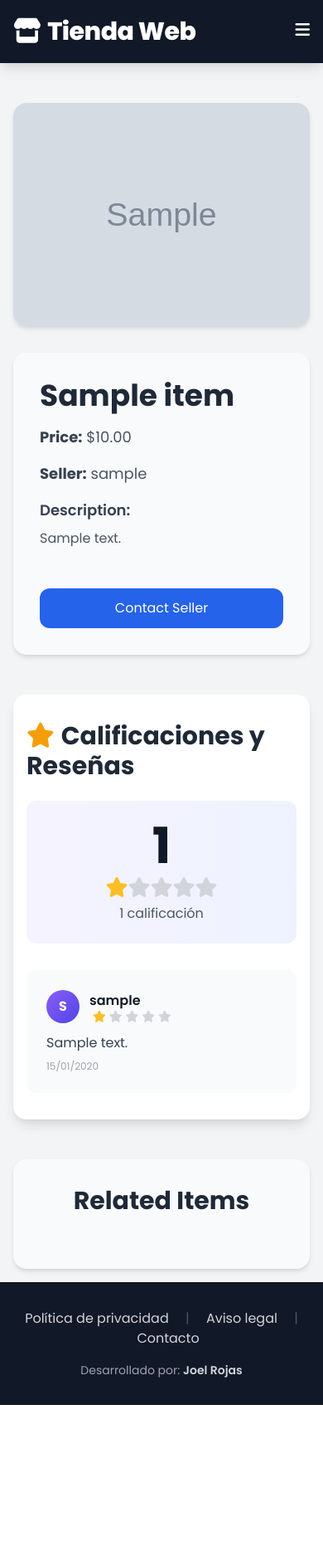
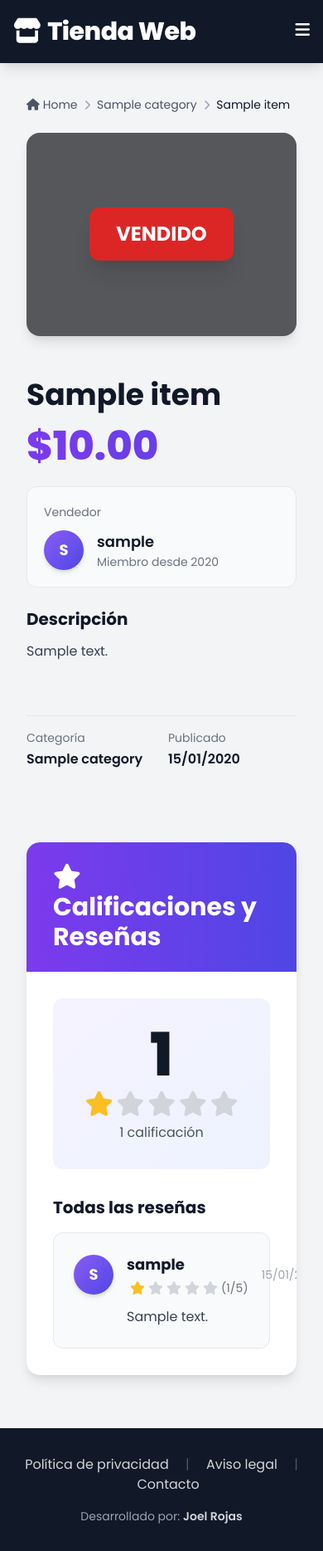
Before and after one commit to xtaxx12/Marketplace, a Django app: page /items/1/ in a window 390 px wide. Shown: the whole page at 83% size. Before the commit the page ends 1693 px from the top, so only its background shows below. Run offline with Django 4.2, Linux system fonts and the light colour scheme; tables that the repository leaves empty hold one stand-in row (values such as "Sample post"); grey boxes marked "Sample" are stand-in pictures.

Commit message:
feat(templates): Enhance item detail page and fix URL routing
- Update dashboard index template to use correct 'item:new' URL name instead of 'item:create'
- Redesign item detail page with improved layout and visual hierarchy
- Add breadcrumb navigation for better user navigation flow
- Implement responsive grid layout with separate image and details sections
- Add seller information card with avatar and member since date
- Enhance product description section with better typography
- Add "VENDIDO" (sold) overlay badge for sold items
- Improve action buttons with better styling and icons for edit/delete operations
- Add contact seller button with gradient styling for non-owners
- Reorganize product information with category and additional details grid
- Improve overall UX with better spacing, shadows, and visual feedback

```diff
--- a/dashboard/templates/dashboard/index.html
+++ b/dashboard/templates/dashboard/index.html
@@ -66,7 +66,7 @@
         <div class="text-center py-12">
             <p class="text-xl font-semibold text-gray-700">You don’t have any items yet.</p>
             <a
-                href="{% url 'item:create' %}"
+                href="{% url 'item:new' %}"
                 class="mt-6 inline-block px-8 py-3 text-lg font-medium text-white bg-blue-600 hover:bg-blue-700 rounded-lg transition duration-300"
             >
                 Add Your First Item
--- a/item/templates/item/detail.html
+++ b/item/templates/item/detail.html
@@ -4,126 +4,209 @@
 {% block title %}{{ item.name }}{% endblock %}
 
 {% block content %}
-<div class="grid grid-cols-1 md:grid-cols-2 lg:grid-cols-5 gap-8 mt-8">
-    <!-- Imagen principal -->
-    <div class="md:col-span-3 lg:col-span-3">
-        <img src="{{ item.image.url }}" alt="{{ item.name }}" class="w-full rounded-2xl shadow-md">
+<div class="max-w-7xl mx-auto px-4 py-6">
+    <!-- Breadcrumbs -->
+    <nav class="mb-6">
+        <ol class="flex items-center space-x-2 text-sm text-gray-600">
+            <li>
+                <a href="{% url 'core:index' %}" class="hover:text-purple-600 transition">
+                    <i class="fas fa-home mr-1"></i>Home
+                </a>
+            </li>
+            <li><i class="fas fa-chevron-right text-xs text-gray-400"></i></li>
+            <li>
+                <a href="{% url 'item:items' %}?category={{ item.category.id }}" class="hover:text-purple-600 transition">
+                    {{ item.category.name }}
+                </a>
+            </li>
+            <li><i class="fas fa-chevron-right text-xs text-gray-400"></i></li>
+            <li class="text-gray-900 font-medium truncate">{{ item.name }}</li>
+        </ol>
+    </nav>
+
+    <!-- Contenido Principal -->
+    <div class="grid grid-cols-1 lg:grid-cols-2 gap-12">
+        <!-- Imagen del Producto -->
+        <div class="space-y-4">
+            <div class="relative aspect-square rounded-2xl overflow-hidden shadow-lg bg-gray-100">
+                {% if item.is_sold %}
+                <div class="absolute inset-0 bg-black bg-opacity-60 flex items-center justify-center z-10">
+                    <span class="bg-red-600 text-white px-8 py-4 rounded-xl font-bold text-2xl shadow-xl">
+                        VENDIDO
+                    </span>
+                </div>
+                {% endif %}
+                <img src="{{ item.image.url }}" alt="{{ item.name }}" class="w-full h-full object-cover">
+            </div>
         </div>
 
-    <!-- Información del producto -->
-    <div class="md:col-span-2 lg:col-span-2 p-8 bg-gray-50 rounded-2xl shadow-md">
-        <h1 class="mb-4 text-4xl font-bold text-gray-800">{{ item.name }}</h1>
-        <p class="mb-4 text-lg text-gray-600"><strong class="text-gray-700">Price:</strong> {{ item.price|format_price }}</p>
-        <p class="mb-4 text-lg text-gray-600"><strong class="text-gray-700">Seller:</strong> {{ item.created_by.username }}</p>
+        <!-- Detalles del Producto -->
+        <div class="space-y-6">
+            <!-- Título y Precio -->
+            <div>
+                <h1 class="text-4xl lg:text-5xl font-bold text-gray-900 mb-4 leading-tight">
+                    {{ item.name }}
+                </h1>
+                <div class="text-5xl font-extrabold bg-gradient-to-r from-purple-600 to-indigo-600 bg-clip-text text-transparent mb-6">
+                    {{ item.price|format_price }}
+                </div>
+            </div>
 
+            <!-- Ficha del Vendedor -->
+            <div class="bg-gray-50 rounded-xl p-5 border border-gray-200">
+                <p class="text-sm text-gray-500 mb-3 font-medium">Vendedor</p>
+                <div class="flex items-center space-x-4">
+                    <div class="w-12 h-12 rounded-full bg-gradient-to-br from-purple-500 to-indigo-600 flex items-center justify-center text-white font-bold text-lg shadow-md">
+                        {{ item.created_by.username|slice:":1"|upper }}
+                    </div>
+                    <div>
+                        <p class="font-semibold text-gray-900 text-lg">{{ item.created_by.username }}</p>
+                        <p class="text-sm text-gray-500">Miembro desde {{ item.created_by.date_joined|date:"Y" }}</p>
+                    </div>
+                </div>
+            </div>
+
+            <!-- Descripción -->
             {% if item.description %}
-            <div class="mb-6">
-                <h2 class="text-lg font-semibold text-gray-700">Description:</h2>
-                <p class="text-gray-600 mt-2">{{ item.description }}</p>
+            <div class="space-y-3">
+                <h2 class="text-xl font-bold text-gray-900">Descripción</h2>
+                <p class="text-gray-700 leading-relaxed">{{ item.description }}</p>
             </div>
             {% endif %}
 
             <!-- Acciones -->
+            <div class="pt-4 space-y-4">
                 {% if request.user == item.created_by %}
-            <div class="mt-6 bg-white p-6 rounded-xl shadow-md">
-                <p class="text-gray-700 font-semibold">This is your item!</p>
-                <div class="flex space-x-4 mt-4">
+                    <!-- Botones de Administración -->
+                    <div class="flex flex-wrap gap-3">
                         <a href="{% url 'item:edit' item.id %}"
-                        class="inline-block px-6 py-3 text-white bg-green-500 hover:bg-green-600 rounded-xl font-medium transition">
-                        Edit
+                           class="flex-1 min-w-[140px] px-6 py-3 bg-gray-200 text-gray-800 rounded-lg font-semibold hover:bg-gray-300 transition text-center">
+                            <i class="fas fa-edit mr-2"></i>Editar
                         </a>
                         <a href="{% url 'item:delete' item.id %}"
-                        class="inline-block px-6 py-3 text-white bg-red-500 hover:bg-red-600 rounded-xl font-medium transition">
-                        Delete
+                           class="flex-1 min-w-[140px] px-6 py-3 bg-red-50 text-red-600 rounded-lg font-semibold hover:bg-red-100 transition text-center">
+                            <i class="fas fa-trash mr-2"></i>Eliminar
                         </a>
                     </div>
+                {% else %}
+                    {% if not item.is_sold %}
+                    <!-- Botón de Contactar -->
+                    <a href="{% url 'conversation:new' item.id %}"
+                       class="block w-full px-8 py-4 bg-gradient-to-r from-purple-600 to-indigo-600 text-white rounded-xl font-bold text-lg text-center hover:from-purple-700 hover:to-indigo-700 transition shadow-lg hover:shadow-xl">
+                        <i class="fas fa-comment-dots mr-2"></i>Contactar al Vendedor
+                    </a>
+                    {% endif %}
+                {% endif %}
             </div>
-        {% else %}
-            <a href="{% url 'conversation:new' item.id %}"
-                class="inline-block w-full sm:w-auto px-6 py-3 mt-6 text-white bg-blue-600 hover:bg-blue-700 rounded-xl font-medium text-center transition">
-                Contact Seller
+
+            <!-- Información Adicional -->
+            <div class="grid grid-cols-2 gap-4 pt-4 border-t border-gray-200">
+                <div>
+                    <p class="text-sm text-gray-500 mb-1">Categoría</p>
+                    <p class="font-semibold text-gray-900">{{ item.category.name }}</p>
+                </div>
+                <div>
+                    <p class="text-sm text-gray-500 mb-1">Publicado</p>
+                    <p class="font-semibold text-gray-900">{{ item.created_at|date:"d/m/Y" }}</p>
+                </div>
+            </div>
+        </div>
+    </div>
+</div>
+
+<!-- Sección de Calificaciones -->
+<div class="max-w-7xl mx-auto px-4 mt-16 mb-12" x-data="ratingsApp()">
+    <div class="bg-white rounded-2xl shadow-lg overflow-hidden">
+        <!-- Header -->
+        <div class="bg-gradient-to-r from-purple-600 to-indigo-600 px-8 py-6">
+            <div class="flex items-center justify-between">
+                <h2 class="text-3xl font-bold text-white">
+                    <i class="fas fa-star mr-3"></i>Calificaciones y Reseñas
+                </h2>
+
+                {% if request.user.is_authenticated and request.user != item.created_by and not item.is_sold %}
+                <a href="{% url 'core:add_rating' item.id %}"
+                   class="px-6 py-3 bg-white text-purple-600 rounded-lg font-semibold hover:bg-gray-100 transition-all duration-200 shadow-md">
+                    <i class="fas fa-plus mr-2"></i>Calificar
                 </a>
                 {% endif %}
             </div>
         </div>
 
-<!-- Sección de Calificaciones -->
-<div class="mt-12 px-4 py-8 bg-white rounded-2xl shadow-lg" x-data="ratingsApp()">
-    <div class="flex items-center justify-between mb-6">
-        <h2 class="text-3xl font-bold text-gray-800">
-            <i class="fas fa-star text-yellow-500 mr-2"></i>Calificaciones y Reseñas
-        </h2>
-
-        {% if request.user.is_authenticated and request.user != item.created_by %}
-        <a href="{% url 'core:add_rating' item.id %}"
-           class="px-6 py-3 bg-gradient-to-r from-purple-500 to-indigo-600 text-white rounded-lg font-semibold hover:from-purple-600 hover:to-indigo-700 transition-all duration-200 shadow-md">
-            <i class="fas fa-plus mr-2"></i>Calificar
-        </a>
-        {% endif %}
-    </div>
-
         <!-- Resumen de calificaciones -->
-    <div class="bg-gradient-to-r from-purple-50 to-indigo-50 rounded-xl p-6 mb-8">
-        <div class="flex items-center justify-center space-x-8">
+        <div class="px-8 py-8" x-show="count > 0">
+            <div class="bg-gradient-to-br from-purple-50 to-indigo-50 rounded-xl p-8">
+                <div class="flex flex-col md:flex-row items-center justify-center md:space-x-12 space-y-6 md:space-y-0">
                     <div class="text-center">
-                <div class="text-6xl font-bold text-gray-900" x-text="avgRating || '0.0'">0.0</div>
-                <div class="flex items-center justify-center mt-2">
+                        <div class="text-7xl font-extrabold text-gray-900 mb-2" x-text="avgRating">0.0</div>
+                        <div class="flex items-center justify-center mb-2">
                             <template x-for="i in 5" :key="i">
-                        <i class="fas fa-star text-2xl"
+                                <i class="fas fa-star text-3xl mx-0.5"
                                    :class="i <= Math.round(avgRating) ? 'text-yellow-400' : 'text-gray-300'"></i>
                             </template>
                         </div>
-                <p class="text-gray-600 mt-2" x-text="count + ' calificación' + (count !== 1 ? 'es' : '')">0 calificaciones</p>
+                        <p class="text-gray-600 font-medium" x-text="count + ' ' + (count === 1 ? 'calificación' : 'calificaciones')"></p>
+                    </div>
                 </div>
             </div>
         </div>
 
-    <!-- Lista de reseñas -->
-    <div class="space-y-4">
-        <template x-if="ratings.length === 0">
-            <div class="text-center py-12">
-                <i class="fas fa-comment-slash text-6xl text-gray-300 mb-4"></i>
-                <p class="text-gray-600 text-lg">Aún no hay calificaciones para este producto</p>
-                {% if request.user.is_authenticated and request.user != item.created_by %}
-                <p class="text-gray-500 mt-2">¡Sé el primero en calificarlo!</p>
+        <!-- Empty State -->
+        <div class="px-8 py-16" x-show="ratings.length === 0">
+            <div class="text-center max-w-md mx-auto">
+                <div class="w-24 h-24 mx-auto mb-6 bg-gray-100 rounded-full flex items-center justify-center">
+                    <i class="fas fa-star text-5xl text-gray-300"></i>
+                </div>
+                <h3 class="text-2xl font-bold text-gray-900 mb-3">Sin calificaciones aún</h3>
+                <p class="text-gray-600 mb-6">Este producto aún no ha sido calificado por ningún usuario.</p>
+                {% if request.user.is_authenticated and request.user != item.created_by and not item.is_sold %}
+                <a href="{% url 'core:add_rating' item.id %}"
+                   class="inline-block px-8 py-3 bg-gradient-to-r from-purple-600 to-indigo-600 text-white rounded-lg font-semibold hover:from-purple-700 hover:to-indigo-700 transition">
+                    <i class="fas fa-star mr-2"></i>Sé el primero en calificar
+                </a>
                 {% endif %}
-            </div>
-        </template>
-
-        <template x-for="rating in ratings" :key="rating.id">
-            <div class="bg-gray-50 rounded-xl p-6 hover:shadow-md transition-shadow duration-200">
-                <div class="flex items-start justify-between">
-                    <div class="flex-1">
-                        <div class="flex items-center space-x-3 mb-2">
-                            <div class="w-10 h-10 rounded-full bg-gradient-to-br from-purple-500 to-indigo-600 flex items-center justify-center text-white font-bold">
-                                <span x-text="rating.user.charAt(0).toUpperCase()"></span>
-                            </div>
-                            <div>
-                                <p class="font-semibold text-gray-900" x-text="rating.user"></p>
-                                <div class="flex items-center space-x-1">
-                                    <template x-for="i in 5" :key="i">
-                                        <i class="fas fa-star text-sm"
-                                           :class="i <= rating.rating ? 'text-yellow-400' : 'text-gray-300'"></i>
-                                    </template>
-                                </div>
             </div>
         </div>
 
-                        <p class="text-gray-700 mt-3" x-text="rating.review" x-show="rating.review"></p>
-                        <p class="text-xs text-gray-400 mt-2" x-text="rating.created_at"></p>
+        <!-- Lista de reseñas -->
+        <div class="px-8 pb-8 space-y-4" x-show="ratings.length > 0">
+            <h3 class="text-xl font-bold text-gray-900 mb-4">Todas las reseñas</h3>
+
+            <template x-for="rating in ratings" :key="rating.id">
+                <div class="bg-gray-50 rounded-xl p-6 border border-gray-200 hover:border-purple-200 hover:shadow-md transition-all duration-200">
+                    <div class="flex items-start justify-between">
+                        <div class="flex-1">
+                            <div class="flex items-center space-x-4 mb-3">
+                                <div class="w-12 h-12 rounded-full bg-gradient-to-br from-purple-500 to-indigo-600 flex items-center justify-center text-white font-bold text-lg shadow-md">
+                                    <span x-text="rating.user.charAt(0).toUpperCase()"></span>
+                                </div>
+                                <div class="flex-1">
+                                    <p class="font-bold text-gray-900 text-lg" x-text="rating.user"></p>
+                                    <div class="flex items-center space-x-1 mt-1">
+                                        <template x-for="i in 5" :key="i">
+                                            <i class="fas fa-star text-base"
+                                               :class="i <= rating.rating ? 'text-yellow-400' : 'text-gray-300'"></i>
+                                        </template>
+                                        <span class="text-sm text-gray-500 ml-2" x-text="'(' + rating.rating + '/5)'"></span>
+                                    </div>
+                                </div>
+                                <p class="text-sm text-gray-400" x-text="rating.created_at"></p>
+                            </div>
+
+                            <p class="text-gray-700 leading-relaxed mt-3 pl-16" x-text="rating.review" x-show="rating.review"></p>
                         </div>
 
                         <template x-if="rating.is_owner">
-                        <div class="flex space-x-2 ml-4">
+                            <div class="flex space-x-3 ml-4">
                                 <a :href="'/rating/add/' + {{ item.id }} + '/'"
-                               class="text-blue-600 hover:text-blue-800 transition"
+                                   class="text-blue-600 hover:text-blue-800 transition p-2"
                                    title="Editar">
-                                <i class="fas fa-edit"></i>
+                                    <i class="fas fa-edit text-lg"></i>
                                 </a>
                                 <button @click="deleteRating(rating.id)"
-                                    class="text-red-600 hover:text-red-800 transition"
+                                        class="text-red-600 hover:text-red-800 transition p-2"
                                         title="Eliminar">
-                                <i class="fas fa-trash"></i>
+                                    <i class="fas fa-trash text-lg"></i>
                                 </button>
                             </div>
                         </template>
@@ -132,26 +215,36 @@
             </template>
         </div>
     </div>
+</div>
 
 <!-- Productos relacionados -->
-<div class="mt-12 px-4 py-8 bg-gray-50 rounded-2xl shadow-md">
-    <h2 class="mb-8 text-3xl font-bold text-center text-gray-800">Related Items</h2>
+{% if related_items %}
+<div class="max-w-7xl mx-auto px-4 mt-16 mb-12">
+    <div class="mb-8">
+        <h2 class="text-3xl font-bold text-gray-900 mb-2">
+            <i class="fas fa-layer-group mr-2 text-purple-600"></i>Productos Relacionados
+        </h2>
+        <p class="text-gray-600">Otros productos que podrían interesarte</p>
+    </div>
 
     <div class="grid grid-cols-1 sm:grid-cols-2 md:grid-cols-3 lg:grid-cols-4 gap-6">
-        {% for item in related_items %}
-            <div class="bg-white rounded-2xl overflow-hidden shadow-md hover:shadow-lg transition-shadow duration-300">
-                <a href="{% url 'item:detail' item.id %}">
-                    <img src="{{ item.image.url }}" alt="{{ item.name }}"
-                         class="w-full h-40 object-cover rounded-t-2xl">
+        {% for related_item in related_items %}
+            <div class="product-card bg-white rounded-xl overflow-hidden shadow-md hover:shadow-xl transition-all duration-300 border border-gray-200 hover:border-purple-300">
+                <a href="{% url 'item:detail' related_item.id %}" class="block">
+                    <div class="relative aspect-square overflow-hidden bg-gray-100">
+                        <img src="{{ related_item.image.url }}" alt="{{ related_item.name }}"
+                             class="w-full h-full object-cover hover:scale-105 transition-transform duration-300">
+                    </div>
                     <div class="p-4">
-                        <h3 class="text-lg font-semibold text-gray-800">{{ item.name }}</h3>
-                        <p class="text-gray-600 mt-1">Price: {{ item.price|format_price }}</p>
+                        <h3 class="text-base font-bold text-gray-900 truncate mb-2">{{ related_item.name }}</h3>
+                        <p class="text-xl font-bold text-purple-600">{{ related_item.price|format_price }}</p>
                     </div>
                 </a>
             </div>
         {% endfor %}
     </div>
 </div>
+{% endif %}
 
 <script>
 function ratingsApp() {
```
Lines whose indentation alone changed are shown as unchanged.
